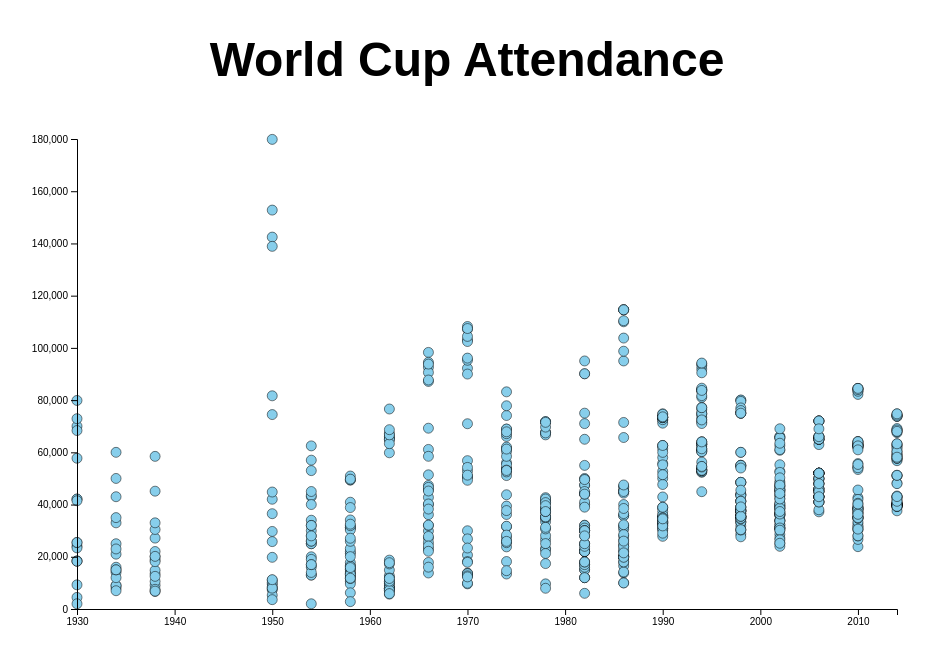
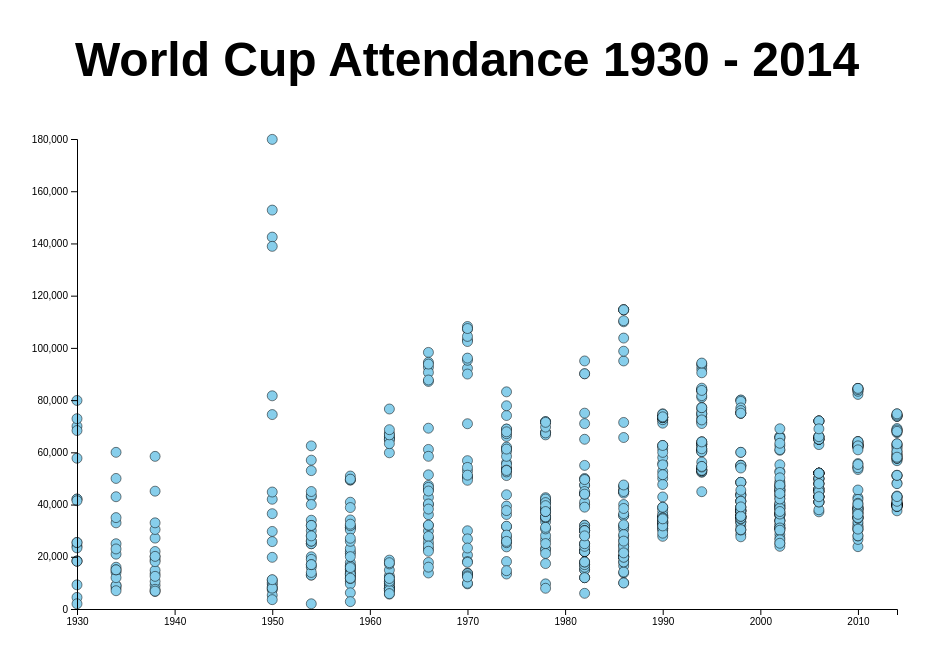
Before and after one commit to dngst/worldcupmap, a plain HTML site: page index.html in a window 1280 px wide. Shown: the whole page, without its empty margins (173-1107 px from the left). Drawn offline with Linux system fonts and the light colour scheme; animation ran at ten frames a second.

Commit message:
Add description

```diff
--- a/index.html
+++ b/index.html
@@ -7,7 +7,7 @@
   <title>world cup</title>
 </head>
 <body>
-  <h1 id="title">World Cup Attendance</h1>
+  <h1 id="title">World Cup Attendance 1930 - 2014</h1>
   <div id="wrapper">
     <div id="tooltip">
       <div id="teams"></div>
--- a/styles.css
+++ b/styles.css
@@ -12,7 +12,7 @@ svg {
   text-align: center;
 }
 
-#attendance{
+#attendance {
   font-weight: bold;
 }
 
```
